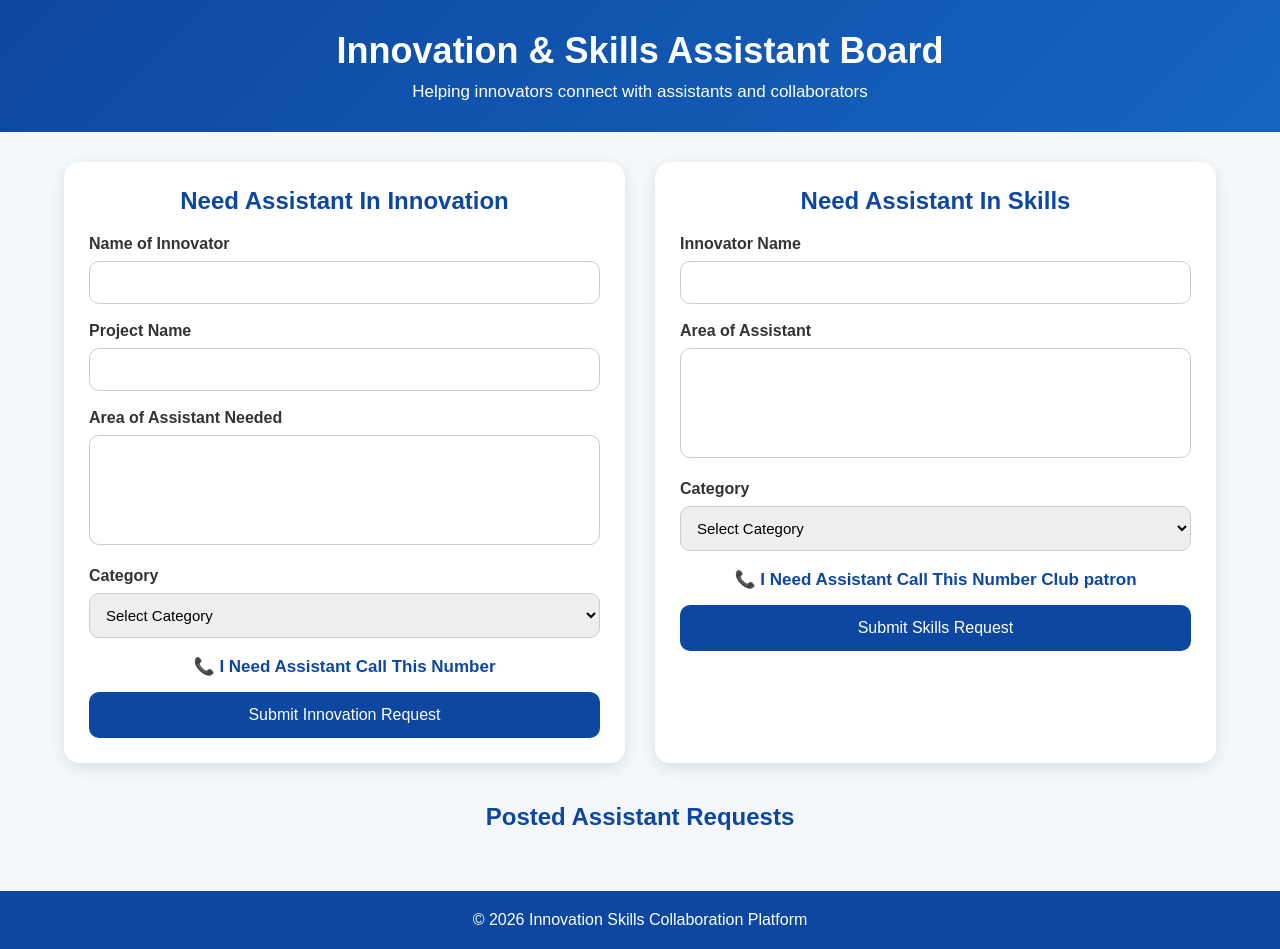
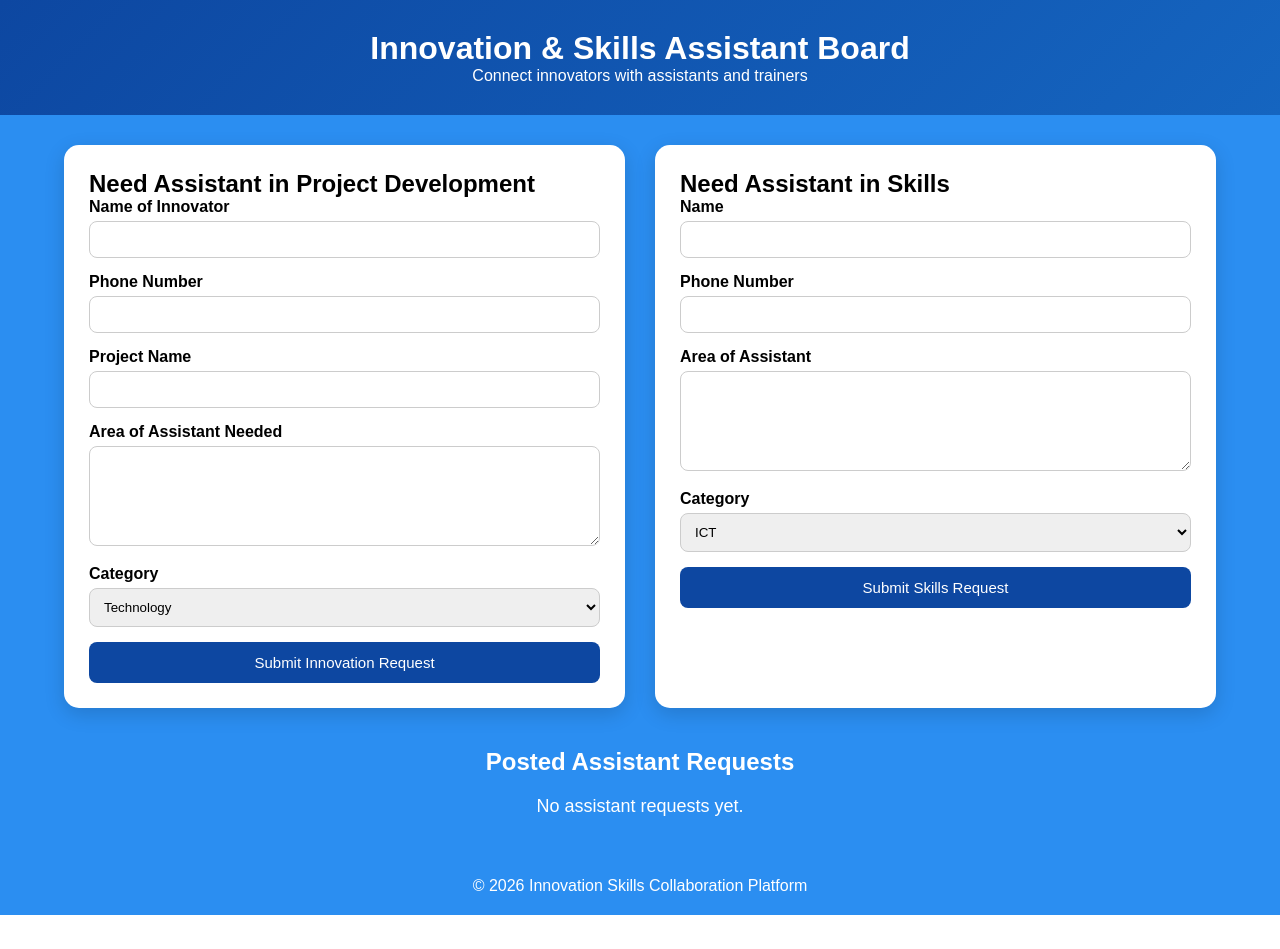
Before and after one commit to jamesmutisokiilu-coder/Meru-National-Polytechnic-innovation-and-skills-management-system, a Flask app: template templates/assistant.html in a window 1280 px wide. After the commit the page ends 915 px from the top, so only its background shows below. Run offline with Flask 3, Linux system fonts and the light colour scheme; the template is opened without the code that fills it, so the values that code supplies are empty.

Commit message:
Revamp assistant request forms and styles
Updated the design and functionality of the assistant request forms, including changes to the layout, styles, and form fields.

```diff
--- a/templates/assistant.html
+++ b/templates/assistant.html
@@ -14,8 +14,7 @@
 }
 
 body{
-    background:#f4f7fb;
-    color:#333;
+    background:#2b8ef1;
 }
 
 /* HEADER */
@@ -24,15 +23,6 @@ header{
     color:white;
     text-align:center;
     padding:30px;
-}
-
-header h1{
-    font-size:36px;
-}
-
-header p{
-    margin-top:10px;
-    font-size:17px;
 }
 
 /* CONTAINER */
@@ -50,82 +40,53 @@ header p{
 }
 
 @media(max-width:900px){
-    .grid{
-        grid-template-columns:1fr;
-    }
+    .grid{grid-template-columns:1fr;}
 }
 
-/* FORM CARD */
+/* CARD */
 .card{
     background:white;
     padding:25px;
     border-radius:15px;
-    box-shadow:0 5px 15px rgba(0,0,0,0.1);
-}
-
-.card h2{
-    color:#0d47a1;
-    margin-bottom:20px;
-    text-align:center;
+    box-shadow:0 6px 20px rgba(0,0,0,0.15);
 }
 
 /* FORM */
 .form-group{
-    margin-bottom:18px;
+    margin-bottom:15px;
 }
 
-.form-group label{
+label{
+    font-weight:bold;
     display:block;
-    margin-bottom:8px;
-    font-weight:bold;
+    margin-bottom:5px;
 }
 
-.form-group input,
-.form-group textarea,
-.form-group select{
+input, textarea, select{
     width:100%;
-    padding:12px;
+    padding:10px;
+    border-radius:8px;
     border:1px solid #ccc;
-    border-radius:10px;
-    font-size:15px;
 }
 
-.form-group textarea{
-    resize:none;
-    height:110px;
-}
-
-.call-link{
-    margin:15px 0;
-    text-align:center;
-}
-
-.call-link a{
-    text-decoration:none;
-    color:#0d47a1;
-    font-weight:bold;
-    font-size:17px;
-}
-
-.call-link a:hover{
-    color:#1565c0;
+textarea{
+    height:100px;
 }
 
 /* BUTTON */
 button{
     width:100%;
-    padding:14px;
-    border:none;
+    padding:12px;
     background:#0d47a1;
     color:white;
-    border-radius:10px;
-    font-size:16px;
+    border:none;
+    border-radius:8px;
     cursor:pointer;
-    transition:0.3s;
+    font-size:15px;
 }
 
 button:hover{
-    background:#08306b;
+    background:#1565c0;
 }
 
 /* POSTS */
@@ -133,15 +94,9 @@ button:hover{
     margin-top:40px;
 }
 
-.posts-section h2{
-    color:#0d47a1;
-    margin-bottom:20px;
-    text-align:center;
-}
-
 .posts-container{
     display:grid;
-    grid-template-columns:repeat(auto-fit,minmax(320px,1fr));
+    grid-template-columns:repeat(auto-fit,minmax(300px,1fr));
     gap:20px;
 }
 
@@ -149,35 +104,38 @@ button:hover{
 .post-card{
     background:white;
     padding:20px;
-    border-radius:15px;
-    box-shadow:0 5px 15px rgba(0,0,0,0.1);
-    border-left:6px solid #1565c0;
+    border-radius:12px;
+    border-left:5px solid #1565c0;
+    box-shadow:0 4px 12px rgba(0,0,0,0.1);
 }
 
 .post-card h3{
+    margin-bottom:10px;
     color:#0d47a1;
-    margin-bottom:10px;
 }
 
-.post-card p{
-    margin:8px 0;
-    line-height:1.5;
+/* BADGE */
+.badge{
+    display:inline-block;
+    margin-top:10px;
+    padding:5px 10px;
+    background:#e3f2fd;
+    border-radius:20px;
+    font-size:13px;
 }
 
-.badge{
-    display:inline-block;
-    background:#e3f2fd;
-    color:#0d47a1;
-    padding:6px 12px;
-    border-radius:20px;
-    margin-top:10px;
-    font-size:14px;
+/* EMPTY STATE */
+.empty{
+    text-align:center;
+    color:white;
+    margin-top:20px;
+    font-size:18px;
 }
 
+/* FOOTER */
 footer{
-    background:#0d47a1;
+    text-align:center;
     color:white;
-    text-align:center;
     padding:20px;
     margin-top:40px;
 }
@@ -188,52 +146,51 @@ footer{
 
 <header>
     <h1>Innovation & Skills Assistant Board</h1>
-    <p>Helping innovators connect with assistants and collaborators</p>
+    <p>Connect innovators with assistants and trainers</p>
 </header>
 
 <div class="container">
 
-    <!-- TWO FORMS -->
+    <!-- FORMS -->
     <div class="grid">
 
         <!-- INNOVATION FORM -->
         <div class="card">
-            <h2>Need Assistant In Innovation</h2>
+            <h2>Need Assistant in Project Development</h2>
 
-            <form id="innovationForm">
+            <form method="POST" action="{{ url_for('assistant') }}">
+
+                <input type="hidden" name="type" value="Innovation">
 
                 <div class="form-group">
                     <label>Name of Innovator</label>
-                    <input type="text" id="innovatorName" required>
+                    <input type="text" name="innovator_name" required>
+                </div>
+
+                <div class="form-group">
+                    <label>Phone Number</label>
+                    <input type="text" name="phone_number" required>
                 </div>
 
                 <div class="form-group">
                     <label>Project Name</label>
-                    <input type="text" id="projectName" required>
+                    <input type="text" name="project_name" required>
                 </div>
 
                 <div class="form-group">
                     <label>Area of Assistant Needed</label>
-                    <textarea id="assistantArea" required></textarea>
+                    <textarea name="assistant_area" required></textarea>
                 </div>
 
                 <div class="form-group">
                     <label>Category</label>
-                    <select id="innovationCategory" required>
-                        <option value="">Select Category</option>
+                    <select name="category" required>
                         <option>Technology</option>
                         <option>Agriculture</option>
                         <option>Business</option>
                         <option>Health</option>
                         <option>Environment</option>
                     </select>
-                </div>
-
-                <!-- CALL LINK -->
-                <div class="call-link">
-                    <a href="tel:+254720559814">
-                        📞 I Need Assistant Call This Number
-                    </a>
                 </div>
 
                 <button type="submit">Submit Innovation Request</button>
@@ -243,34 +200,33 @@ footer{
 
         <!-- SKILLS FORM -->
         <div class="card">
-            <h2>Need Assistant In Skills</h2>
+            <h2>Need Assistant in Skills</h2>
 
-            <form id="skillsForm">
+            <form method="POST" action="{{ url_for('assistant') }}">
+
+                <input type="hidden" name="type" value="Skills">
 
                 <div class="form-group">
-                    <label>Innovator Name</label>
-                    <input type="text" id="skillsName" required>
+                    <label>Name</label>
+                    <input type="text" name="innovator_name" required>
+                </div>
+
+                <div class="form-group">
+                    <label>Phone Number</label>
+                    <input type="text" name="phone_number" required>
                 </div>
 
                 <div class="form-group">
                     <label>Area of Assistant</label>
-                    <textarea id="skillsArea" required></textarea>
+                    <textarea name="assistant_area" required></textarea>
                 </div>
 
                 <div class="form-group">
                     <label>Category</label>
-                    <select id="skillsCategory" required>
-                        <option value="">Select Category</option>
+                    <select name="category" required>
                         <option>ICT</option>
                         <option>Engineering</option>
                     </select>
-                </div>
-
-                <!-- CALL LINK -->
-                <div class="call-link">
-                    <a href="tel:+254720559814">
-                        📞 I Need Assistant Call This Number Club patron
-                    </a>
                 </div>
 
                 <button type="submit">Submit Skills Request</button>
@@ -280,16 +236,47 @@ footer{
 
     </div>
 
-    <!-- POSTS SECTION -->
+    <!-- POSTS -->
     <div class="posts-section">
 
-        <h2>Posted Assistant Requests</h2>
+        <h2 style="color:white;text-align:center;margin-top:30px;">
+            Posted Assistant Requests
+        </h2>
 
-        <div class="posts-container" id="postsContainer">
+        {% if assistants %}
 
-            <!-- POSTS WILL APPEAR HERE -->
+        <div class="posts-container">
+
+            {% for post in assistants %}
+            <div class="post-card">
+
+                <h3>{{ post['type'] }} Assistant Needed</h3>
+
+                <p><strong>Innovator:</strong> {{ post['innovator_name'] }}</p>
+
+                <p>
+                    <strong>Phone:</strong>
+                    <a href="tel:{{ post['phone_number'] }}">
+                        {{ post['phone_number'] }}
+                    </a>
+                </p>
+
+                {% if post['project_name'] %}
+                <p><strong>Project:</strong> {{ post['project_name'] }}</p>
+                {% endif %}
+
+                <p><strong>Area:</strong> {{ post['assistant_area'] }}</p>
+
+                <span class="badge">{{ post['category'] }}</span>
+
+            </div>
+            {% endfor %}
 
         </div>
+
+        {% else %}
+        <p class="empty">No assistant requests yet.</p>
+        {% endif %}
 
     </div>
 
@@ -299,59 +286,5 @@ footer{
     © 2026 Innovation Skills Collaboration Platform
 </footer>
 
-<script>
-const postsContainer = document.getElementById("postsContainer");
-
-/* INNOVATION FORM */
-document.getElementById("innovationForm").addEventListener("submit", function(e){
-
-    e.preventDefault();
-
-    const name = document.getElementById("innovatorName").value;
-    const project = document.getElementById("projectName").value;
-    const area = document.getElementById("assistantArea").value;
-    const category = document.getElementById("innovationCategory").value;
-
-    const card = document.createElement("div");
-    card.classList.add("post-card");
-
-    card.innerHTML = `
-        <h3>Innovation Assistant Needed</h3>
-        <p><strong>Innovator:</strong> ${name}</p>
-        <p><strong>Project:</strong> ${project}</p>
-        <p><strong>Assistant Area:</strong> ${area}</p>
-        <span class="badge">${category}</span>
-    `;
-
-    postsContainer.prepend(card);
-
-    this.reset();
-});
-
-/* SKILLS FORM */
-document.getElementById("skillsForm").addEventListener("submit", function(e){
-
-    e.preventDefault();
-
-    const name = document.getElementById("skillsName").value;
-    const area = document.getElementById("skillsArea").value;
-    const category = document.getElementById("skillsCategory").value;
-
-    const card = document.createElement("div");
-    card.classList.add("post-card");
-
-    card.innerHTML = `
-        <h3>Skills Assistant Needed</h3>
-        <p><strong>Innovator:</strong> ${name}</p>
-        <p><strong>Area of Assistant:</strong> ${area}</p>
-        <span class="badge">${category}</span>
-    `;
-
-    postsContainer.prepend(card);
-
-    this.reset();
-});
-</script>
-
 </body>
 </html>
```
